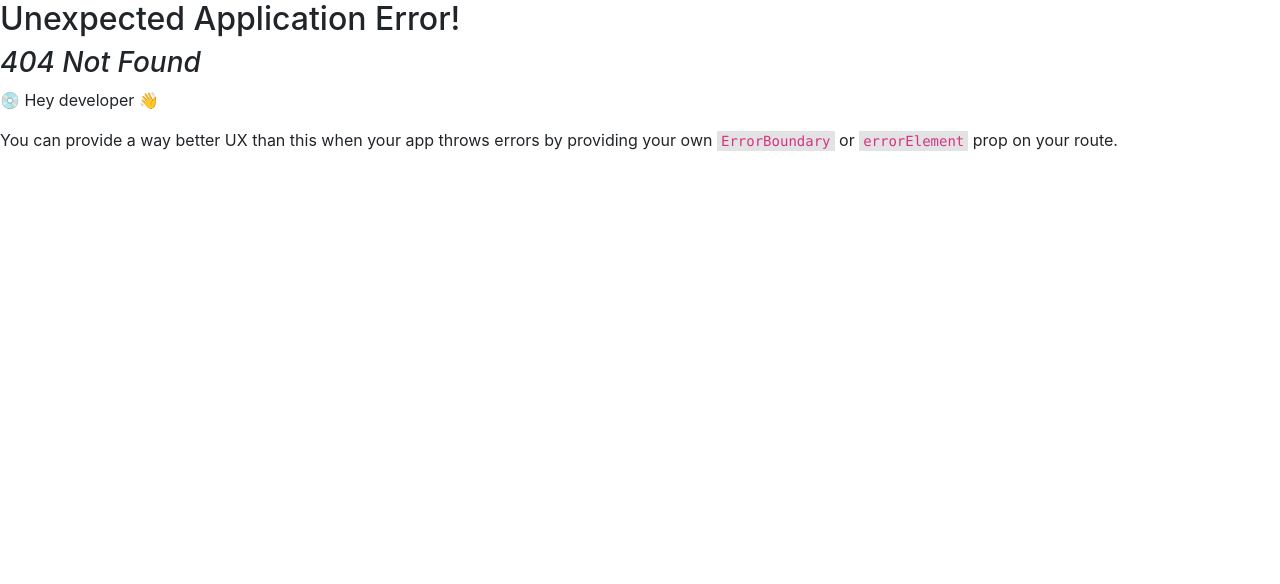
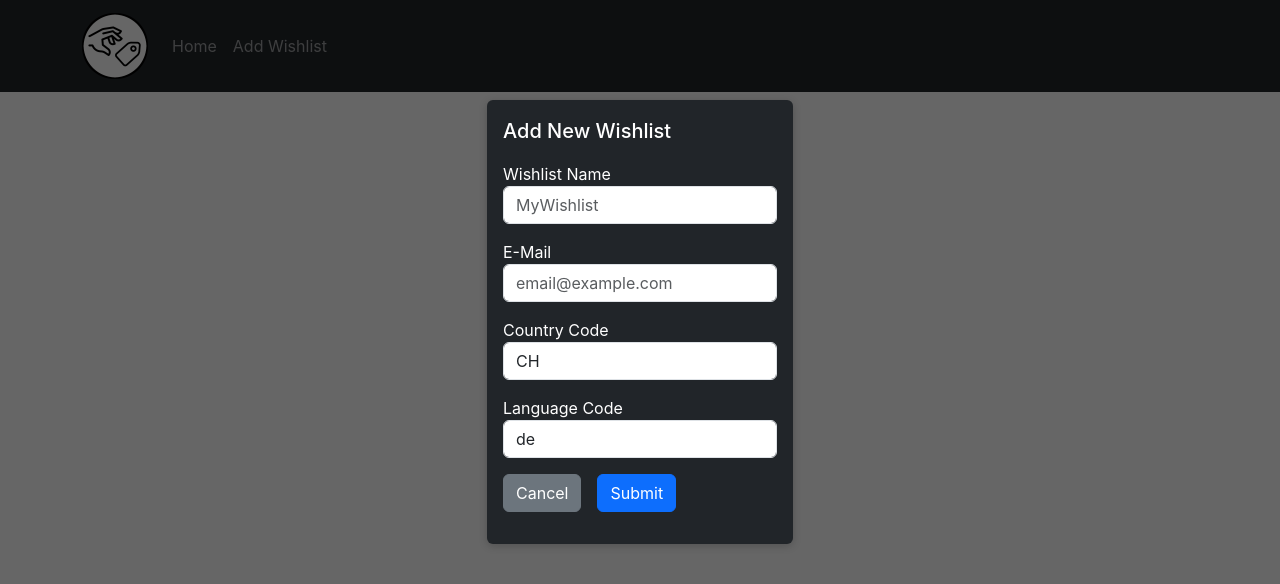
Before and after one commit to olilu/the-bargain-hand-fe, a React (Vite) app: page /add-wishlist in a window 1280 px wide. Before the commit this address had no page. Shown: the top 584 px of the page. Built offline with nearby package versions, Linux system fonts and the light colour scheme.

Commit message:
add and delete wishlists

```diff
--- a/src/components/cards/AddWishlistCard.jsx
+++ b/src/components/cards/AddWishlistCard.jsx
@@ -6,14 +6,16 @@ import { MdPlaylistAdd } from "react-icons/md";
 function AddWishlistCard() {
     return (
         <div className="card my-3 mx-2 text-center text-white bg-secondary" style={{ width: '10rem' }}>
-            <Link to="/new-list" className="link-light text-decoration-none">
+            <Link to="/add-wishlist" className="link-light text-decoration-none">
                 <div className="card-body">
                     <MdPlaylistAdd size={50} />
                     <h5 className="card-title">Add List</h5>
                 </div>
             </Link>
             <div className="card-footer d-flex justify-content-center">
+                <Link to="/add-wishlist" className="link-light text-decoration-none">
                     <Button variant='primary' className='btn-sm'>Add List</Button>
+                </Link>
             </div>
         </div>
     )
--- a/src/components/cards/WishlistCard.jsx
+++ b/src/components/cards/WishlistCard.jsx
@@ -1,9 +1,40 @@
 import 'bootstrap/dist/css/bootstrap.css';
-import { Link } from "react-router-dom";
+import { Link, useNavigate } from "react-router-dom";
 import { Button } from 'react-bootstrap';
 import { MdList } from "react-icons/md";
 
-function WishlistCard({uuid, name, email, language, country}) {
+function WishlistCard({uuid, name, language, country}) {
+    const navigate = useNavigate();
+    function editHandler() {
+        navigate(`/edit-wishlist`)
+    };
+
+    function deleteHandler() {
+        deleteWishlist();
+    };
+
+    function deleteWishlist() {
+        fetch(`${import.meta.env.VITE_BACKEND_URL}/wishlist/delete/${uuid}`, {
+            method: 'DELETE',
+            headers: {
+                'Content-Type': 'application/json'
+            }
+        })
+        .then(response => {
+            if (!response.ok) {
+                throw new Error('Failed to delete wishlist');
+            }
+            return response.json();
+        })
+        .then(data => {
+            console.log(data);
+            navigate(`/`)
+        })
+        .catch(error => {
+            console.error(error);
+        });
+    };
+
     return (
         <div className="card my-3 mx-2 text-center text-white bg-dark" style={{width: '10rem'}}>
             <Link to={`${uuid}/games`} className="link-light text-decoration-none">
@@ -12,11 +43,11 @@ function WishlistCard({uuid, name, email, language, country}) {
                         <h5 className="card-title">{name}</h5>
                         <p className="card-text fst-italic">{country}_{language}</p>
                 </div>
-                <div className="card-footer d-flex justify-content-between">
-                    <Button variant='outline-danger' className='btn-sm'>Delete</Button>
-                    <Button variant='outline-success' className='btn-sm'>Edit</Button>
-                </div>
             </Link>
+            <div className="card-footer d-flex justify-content-between">
+                <Button variant='outline-danger' className='btn-sm' onClick={deleteHandler}>Delete</Button>
+                <Button variant='outline-success' className='btn-sm' onClick={editHandler}>Edit</Button>
+            </div>
         </div>
     )
 };
--- /dev/null
+++ b/src/components/layout/Modal.jsx
@@ -0,0 +1,22 @@
+import { useNavigate } from 'react-router-dom';
+import 'bootstrap/dist/css/bootstrap.css';
+import classes from './Modal.module.css';
+
+// function with object destructuring --> {children} = props.children
+function Modal({ children }) {
+  const navigate = useNavigate();
+  function closeHandler() {
+    // can also be achieved by using '..' to go back to the parent route
+    navigate('/');
+  }
+  return (
+    <>
+      <div className={classes.backdrop} onClick={closeHandler} />
+      <dialog open className={`${classes.modal} py-3 px-3 text-white bg-dark`}>
+            {children}
+      </dialog>
+    </>
+  );
+}
+
+export default Modal;
--- /dev/null
+++ b/src/components/layout/Modal.module.css
@@ -0,0 +1,18 @@
+.backdrop {
+    position: fixed;
+    top: 0;
+    left: 0;
+    width: 100%;
+    height: 100vh;
+    background-color: rgba(0, 0, 0, 0.6);
+    z-index: 1;
+  }
+
+.modal {
+  border: none;
+  border-radius: 6px;
+  box-shadow: 0 2px 8px rgba(0, 0, 0, 0.2);
+  padding: 0;
+  overflow: hidden;
+  z-index: 1;
+}
--- a/src/main.jsx
+++ b/src/main.jsx
@@ -4,7 +4,9 @@ import { RouterProvider, createBrowserRouter } from 'react-router-dom'
 
 
 import RootLayout from './routes/RootLayout'
-import Wishlists, {loader as wishlistLoader} from './routes/Wishlists'
+import Wishlists, {loader as wishlistLoader} from './routes/wishlists/Wishlists'
+import AddWishlist, {action as newWishlistAction} from './routes/wishlists/AddWishlist'
+import EditWishlist, {action as editWishlistAction} from './routes/wishlists/EditWishlist'
 import './index.css'
 
 
@@ -12,6 +14,8 @@ const router = createBrowserRouter(
   [
     { path: '/', element: <RootLayout />, children: [
       { path: '/', element: <Wishlists/>, loader: wishlistLoader},
+      { path: 'add-wishlist', element: <AddWishlist />, action: newWishlistAction},
+      { path: 'edit-wishlist', element: <EditWishlist/>, action: editWishlistAction},
     ]},
 ]);
 
--- /dev/null
+++ b/src/routes/wishlists/AddWishlist.jsx
@@ -0,0 +1,55 @@
+import { Link, Form, redirect } from 'react-router-dom';
+import Modal from '../../components/layout/Modal';
+import 'bootstrap/dist/css/bootstrap.css';
+
+
+function NewWishlist() {
+    return (
+        <Modal>
+            <div className="mb-3">
+                <h5 className="modal-title">Add New Wishlist</h5>
+            </div>
+                <Form method='post'>
+                    <div className="mb-3">
+                        <label htmlFor="name">Wishlist Name</label>
+                        <input className='form-control' type="text" id="name" name='name' placeholder='MyWishlist'  required />
+                    </div>
+                    <div className="mb-3">
+                        <label htmlFor="email">E-Mail</label>
+                        <input className='form-control' type='email' name='email' id="email" placeholder='email@example.com' required />
+                    </div>
+                    <div className="mb-3">
+                        <label htmlFor="country_code">Country Code</label>
+                        <input className='form-control' type="text" name='country_code' id="country_code" defaultValue='CH'/>
+                    </div>
+                    <div className="mb-3">
+                        <label htmlFor="language_code">Language Code</label>
+                        <input className='form-control' type="text" name='language_code' id="language_code" defaultValue='de' />
+                    </div>
+                    <p className="mb-3">
+                        <Link className="btn btn-secondary  me-3" type="button" to="..">Cancel</Link>
+                        <button className="btn btn-primary" type="submit">Submit</button>
+                    </p>
+                </Form>
+        </Modal>
+    );
+}
+
+export default NewWishlist;
+
+export async function action({request}) {
+    const formData = await request.formData();
+    const postData = Object.fromEntries(formData);
+    console.log(JSON.stringify(postData));
+    await fetch(`${import.meta.env.VITE_BACKEND_URL}/wishlist/create`, {
+      method: 'POST',
+      body: JSON.stringify(postData),
+      headers: {
+        'Content-Type': 'application/json'
+      }
+    }).catch(error => {
+        console.error(error);
+    });
+
+    return redirect('/'); // redirect to the parent route
+  }
--- /dev/null
+++ b/src/routes/wishlists/EditWishlist.jsx
@@ -0,0 +1,53 @@
+import { Link, Form, redirect } from 'react-router-dom';
+import Modal from '../../components/layout/Modal';
+import 'bootstrap/dist/css/bootstrap.css';
+
+
+function EditWishlist(uuid, name, email,language, country) {
+    return (
+        <Modal>
+            <div className="mb-3">
+                <h5 className="modal-title">Edit Wishlist</h5>
+            </div>
+                <Form method='post'>
+                    <div className="mb-3">
+                        <label htmlFor="name">Wishlist Name</label>
+                        <input className='form-control' type="text" id="name" name='name' defaultValue={name}  required />
+                    </div>
+                    <div className="mb-3">
+                        <label htmlFor="email">E-Mail</label>
+                        <input className='form-control' type="text" name='email' id="email" defaultValue={email} required />
+                    </div>
+                    <div className="mb-3">
+                        <label htmlFor="country_code">Country Code</label>
+                        <input className='form-control' type="text" name='country_code' id="country_code" defaultValue={country}/>
+                    </div>
+                    <div className="mb-3">
+                        <label htmlFor="language_code">Language Code</label>
+                        <input className='form-control' type="text" name='language_code' id="language_code" defaultValue={language} />
+                    </div>
+                    <p className="mb-3">
+                        <Link className="btn btn-secondary  me-3" type="button" to="..">Cancel</Link>
+                        <button className="btn btn-primary" type="submit">Submit</button>
+                    </p>
+                </Form>
+        </Modal>
+    );
+}
+
+export default EditWishlist;
+
+export async function action({params, request}) {
+    const formData = await request.formData();
+    const postData = Object.fromEntries(formData);
+
+    await fetch(`${import.meta.env.VITE_BACKEND_URL}/wishlist/update/${params.uuid}`, {
+      method: 'PUT',
+      body: JSON.stringify(postData),
+      headers: {
+        'Content-Type': 'application/json'
+      }
+    });
+
+    return redirect('/'); // redirect to the parent route
+  }
--- a/src/routes/Wishlists.jsx
+++ b/src/routes/wishlists/Wishlists.jsx
@@ -1,7 +1,7 @@
 import 'bootstrap/dist/css/bootstrap.css';
 import { useLoaderData } from "react-router-dom";
-import WishlistCard from "../components/cards/WishlistCard";
-import AddListCard from "../components/cards/AddWishlistCard";
+import WishlistCard from "../../components/cards/WishlistCard";
+import AddWishlistCard from "../../components/cards/AddWishlistCard";
 
 function Wishlists() {
     const wishlists =  useLoaderData();
@@ -13,7 +13,7 @@ function Wishlists() {
                         {wishlists.map((wishlist) => <WishlistCard key={wishlist.uuid} uuid={wishlist.uuid} name={wishlist.name} email={wishlist.email} country={wishlist.country_code} language={wishlist.language_code} />)}
                     </>
                 )}
-                <AddListCard />
+                <AddWishlistCard />
             </div>
         </>
     );
@@ -22,8 +22,11 @@ function Wishlists() {
 export default Wishlists;
 
 export async function loader() {
-    const response = await fetch('http://localhost:8080/wishlist/all');
+    const response = await fetch(`${import.meta.env.VITE_BACKEND_URL}/wishlist/all`);
+    if (!response.ok) {
+        console.error(error);
+        return [];
+    }
     const wishlists = await response.json();
-    console.log(wishlists);
     return wishlists;
 };
```
Also changed, not shown: 1 other file (tests, documents, lock files or other folders).
